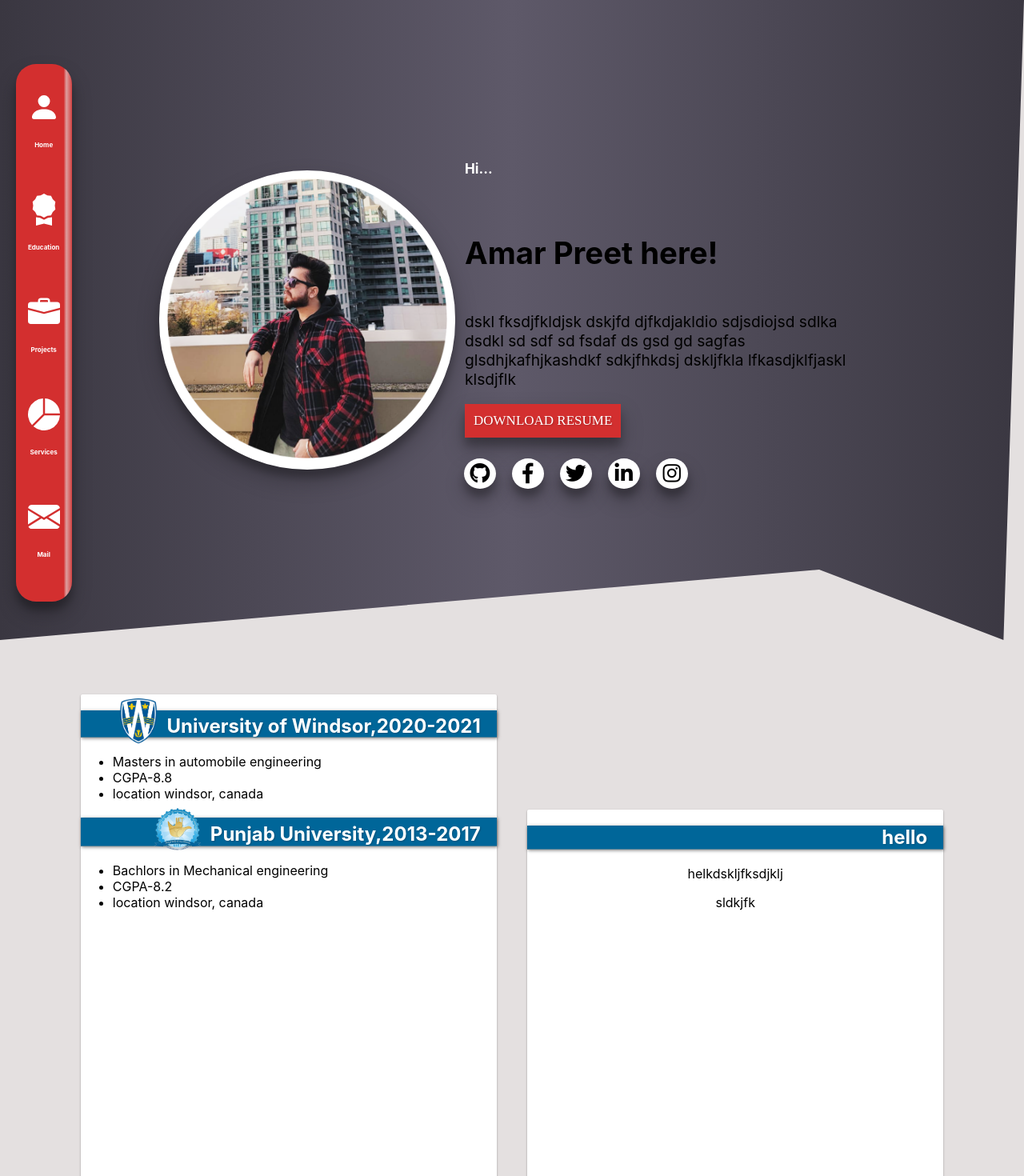
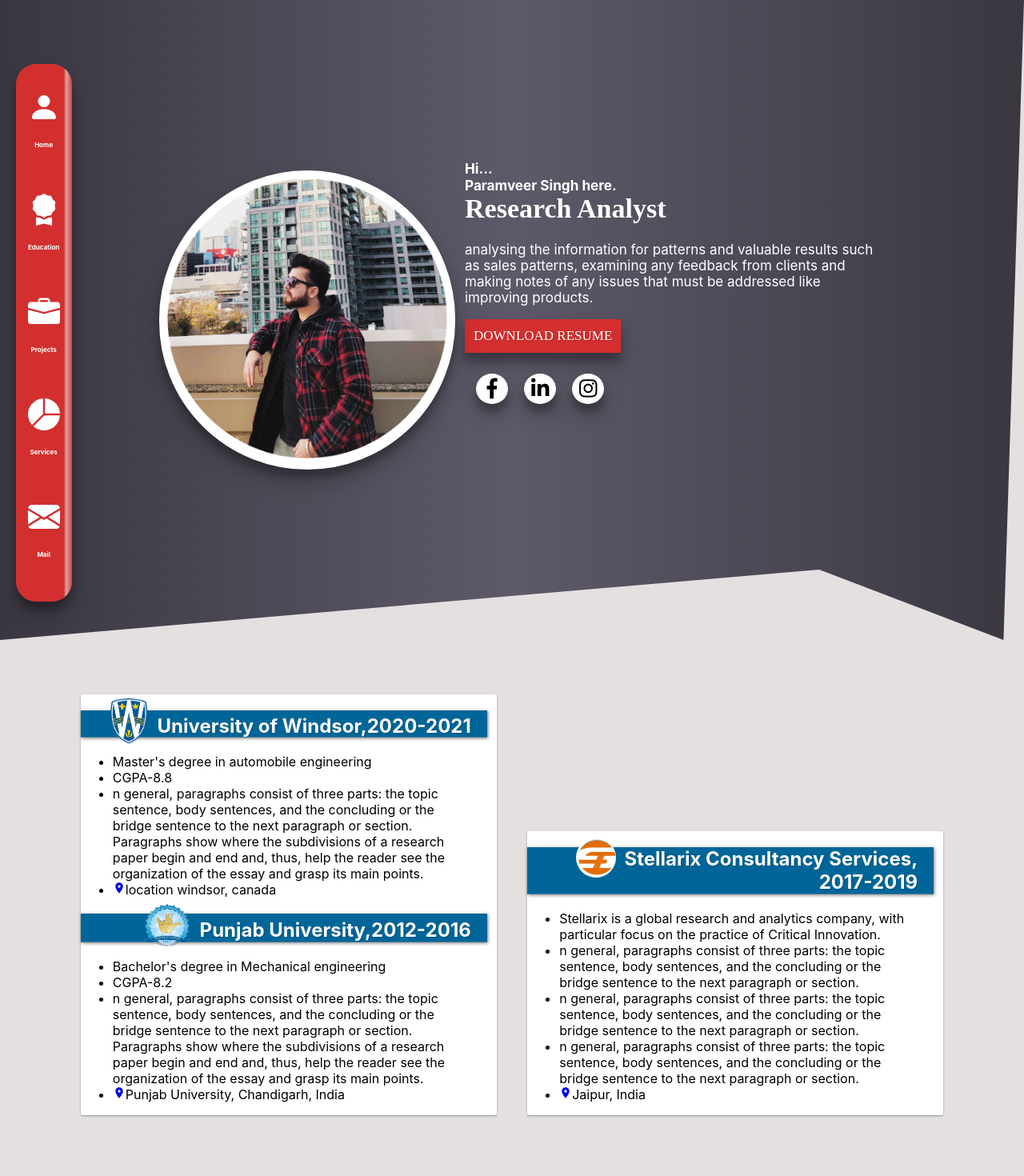
Before and after one commit to Amarpsp10/Param-s, a React (Create React App) app: page / in a window 1280 px wide. Shown: the top 1470 px of the page at 80% size. Built offline with nearby package versions, Linux system fonts and the light colour scheme.

Commit message:
intro section updated

```diff
--- a/src/components/Education-section/Edu.css
+++ b/src/components/Education-section/Edu.css
@@ -29,7 +29,7 @@
   background: #fff;
   border-radius: 2px;
   display: inline-block;
-  height: 700px;
+  /* height: 700px; */
   width: 520px;
   margin: 3rem 1.2rem;
   position: relative;
@@ -52,6 +52,7 @@
 }
 
 h2 {
+  width: 90%;
   /* height: 40px; */
   background-color: #006699;
   color: #fff;
@@ -68,4 +69,9 @@ h2 {
 
 .info-list {
   text-align: start;
+  width: 85%;
 }
+
+p {
+  color: black;
+}
--- a/src/components/Education-section/Edu.js
+++ b/src/components/Education-section/Edu.js
@@ -1,8 +1,10 @@
 import React,{Component} from 'react'
 import './Edu.css'
-import test from '../../images/building.jpg'
+import {MdLocationOn} from "react-icons/md";
+import test from '../../images/building.jpg';
 import uniw from '../../images/uniwindsor-logo.jpg'
 import unipu from '../../images/unipu-logo.png'
+import stCompany from '../../images/company-logo.png'
 export default class edu extends Component{
 
 
@@ -16,32 +18,73 @@ export default class edu extends Component{
                       <h2><img className={'uni-logo'} src={uniw} width='50px'/> University of Windsor,2020-2021</h2>
                       <ul className={'info-list'}>
                           <li>
-                              Masters in automobile engineering
+                              Master's degree in automobile engineering
                           </li>
                           <li>
                               CGPA-8.8
                           </li>
                           <li>
+                          n general, paragraphs consist of three parts: the topic sentence,
+                           body sentences, and the concluding or the bridge sentence to the
+                            next paragraph or section. Paragraphs show where the subdivisions
+                             of a research paper begin and end and, thus, help the reader see
+                             the organization of the essay and grasp its main points.
+                          </li>
+                          <li><a href='https://goo.gl/maps/DuYrdWjw7c2tSazP7' target='_blanck'>
+                              <MdLocationOn/>
+                              </a>
                               location windsor, canada
                           </li>
                       </ul>
-                      <h2><img className={'uni-logo'} src={unipu} width='60px'/> Punjab University,2013-2017</h2>
+                      <h2><img className={'uni-logo'} src={unipu} width='60px'/> Punjab University,2012-2016</h2>
                       <ul className={'info-list'}>
                           <li>
-                              Bachlors in Mechanical engineering
+                              Bachelor's degree in Mechanical engineering
                           </li>
                           <li>
                               CGPA-8.2
                           </li>
                           <li>
-                              location windsor, canada
+                          n general, paragraphs consist of three parts: the topic sentence,
+                           body sentences, and the concluding or the bridge sentence to the
+                            next paragraph or section. Paragraphs show where the subdivisions
+                             of a research paper begin and end and, thus, help the reader see
+                             the organization of the essay and grasp its main points.
+                          </li>
+                          <li><a href='https://g.page/PbUniv?share' target='_blanck'>
+                              <MdLocationOn/>
+                              </a>
+                              Punjab University, Chandigarh, India
                           </li>
                       </ul>
                   </div>
                   <div class="card card-1">
-                      <h2>hello</h2>
-                      <p>helkdskljfksdjklj</p>
-                      <p>sldkjfk</p>
+                      <h2><img className={'uni-logo'} src={stCompany} width='50px' style={{borderRadius:'50%'}}/> Stellarix Consultancy Services, 2017-2019</h2>
+                      <ul className={'info-list'}>
+                          <li>
+                          Stellarix is a global research and analytics company, with particular focus on the practice of Critical Innovation.
+                          </li>
+                          <li>
+                          n general, paragraphs consist of three parts: the topic sentence,
+                           body sentences, and the concluding or the bridge sentence to the
+                            next paragraph or section.
+                          </li>
+                          <li>
+                          n general, paragraphs consist of three parts: the topic sentence,
+                           body sentences, and the concluding or the bridge sentence to the
+                            next paragraph or section.
+                          </li>
+                          <li>
+                          n general, paragraphs consist of three parts: the topic sentence,
+                           body sentences, and the concluding or the bridge sentence to the
+                            next paragraph or section.
+                          </li>
+                          <li><a href='https://goo.gl/maps/D5diA1zVXZCssj5k8' target='_blanck'>
+                              <MdLocationOn/>
+                              </a>
+                              Jaipur, India
+                          </li>
+                      </ul>
                   </div>
                   </div>
                </section>
--- a/src/components/intro-section/Intro.css
+++ b/src/components/intro-section/Intro.css
@@ -59,10 +59,21 @@
     width: 80%;
   }
 }
+.para {
+  font-size: 17px;
+}
 
 .hi {
   font-size: 1.8;
+  margin-bottom: 5px;
   color: rgb(255, 255, 255);
+}
+.hi span {
+  font-size: 34px;
+  font-weight: bolder;
+  font-family: "Times New Roman", Times, serif;
+  color: white;
+  /* margin-top: 15px; */
 }
 .button-resume {
   background-color: #d32f2f;
@@ -86,7 +97,7 @@
 }
 
 .social-media-list {
-  margin-left: -10%;
+  margin-left: -7%;
   list-style: none;
   display: flex;
   flex-direction: row;
--- a/src/components/intro-section/Intro.js
+++ b/src/components/intro-section/Intro.js
@@ -28,26 +28,33 @@ class Intro extends Component {
                     initial={{opacity:0,x:-108,}}
                     animate={{opacity:1,x:0,}}
                     transition={{duration:2,}}
-                    >Hi...
+                    >Hi...<br/>
+                    Paramveer Singh here.<br/>
+                    <span>
+                    Research Analyst
+                    </span>
                  </motion.h6>
-                 <h1>Amar Preet here!</h1>
-                 <p className='para'>dskl fksdjfkldjsk dskjfd djfkdjakldio sdjsdiojsd sdlka dsdkl sd sdf sd fsdaf ds gsd gd sagfas glsdhjkafhjkashdkf sdkjfhkdsj dskljfkla lfkasdjklfjaskl klsdjflk </p>
+                 <p className='para'>
+                    analysing the information for patterns and valuable results such as sales patterns,
+                     examining any feedback from clients and making notes of any issues that must be addressed
+                     like improving products.
+                     </p>
                  <button className={'button-resume'}>DOWNLOAD RESUME</button>
                  <div class="social">
                      <ul className='social-media-list'>
-                        <li className='icon-back'>
+                        {/* <li className='icon-back'>
                            <a className={'media-links'} href="https://github.com/Amarpsp10" target="blank"><i class="fab fa-github icon"></i></a>
+                        </li> */}
+                        <li>
+                           <a className={'media-links'} href="https://www.facebook.com/profile.php?id=100005814643971" target="blank"><i class="fab fa-facebook-f icon"></i>    </a>
                         </li>
+                        {/* <li>
+                           <a className={'media-links'} href="https://twitter.com/Amarpsp10?s=09" target="blank"><i class="fab fa-twitter icon"></i></a>
+                        </li> */}
                         <li>
-                           <a className={'media-links'} href="https://m.facebook.com/amarps.p" target="blank"><i class="fab fa-facebook-f icon"></i>    </a>
-                        </li>
+                           <a className={'media-links'} href="http://linkedin.com/in/paramveer-singh-0a15b011a/" target="blank"><i class="fab fa-linkedin-in icon"></i></a></li>
                         <li>
-                           <a className={'media-links'} href="https://twitter.com/Amarpsp10?s=09" target="blank"><i class="fab fa-twitter icon"></i></a>
-                        </li>
-                        <li>
-                           <a className={'media-links'} href="https://www.linkedin.com/in/amar-preet-singh/" target="blank"><i class="fab fa-linkedin-in icon"></i></a></li>
-                        <li>
-                           <a className={'media-links'} href="https://www.instagram.com/amar_preet_singh_/" target="blank"><i class="fab fa-instagram icon"></i></a>
+                           <a className={'media-links'} href="https://www.instagram.com/paramveer_s7/" target="blank"><i class="fab fa-instagram icon"></i></a>
                         </li>
                        </ul>
                 </div>
--- a/src/components/mail-section/Form.css
+++ b/src/components/mail-section/Form.css
@@ -3,14 +3,8 @@
   background-image: url("../../images/building.jpg");
   background-repeat: no-repeat;
   background-size: cover;
+  background-attachment: fixed;
   height: 90vh;
-  /* background: linear-gradient(
-    90deg,
-    #413e4083 0%,
-    #8383835d 45%,
-    #413e4075 90%,
-    #413e4070 100%
-  ); */
 }
 .heading {
   color: white;
@@ -56,7 +50,6 @@
 }
 .submit:hover {
   width: 40%;
-  height: 40px;
 }
 *:focus {
   outline: none;
--- a/src/components/project-section/Projects.js
+++ b/src/components/project-section/Projects.js
@@ -14,9 +14,9 @@ export default class projects extends Component{
 
     render(){
         return(
-            <div className='body' id="projects">
-
-              <Carousel infiniteLoop={true} emulateTouch={true} autoPlay={true} interval={4000} showThumbs={false} className={'slider'}>
+            <div className='body'>
+               <div id="projects">
+              <Carousel infiniteLoop={true} emulateTouch={true} autoPlay={true} interval={4000} showThumbs={false} className={'slider'} swipeScrollTolerance={'300'}>
               <div>
                     <img src={backimg1} className={'img'}/>
                     <p className="legend">Legend 1</p>
@@ -30,6 +30,7 @@ export default class projects extends Component{
                     <p className="legend">Legend 3</p>
                 </div>
               </Carousel>
+               </div>
             </div>
         );
     }
--- a/src/components/service-section/Services.css
+++ b/src/components/service-section/Services.css
@@ -2,3 +2,8 @@
   background-color: rgb(58, 55, 65);
   height: 100vh;
 }
+
+p {
+  font-size: 20px;
+  color: white;
+}
--- a/src/components/service-section/Services.js
+++ b/src/components/service-section/Services.js
@@ -6,7 +6,17 @@ export default class services extends Component{
     render(){
         return(
            <div id="services" className='services-section'>
-               okay here is grid view
+               {/* okay here is grid view
+               <p>flasdjflkasdlfjklsdklfjk</p>
+               <p>flasdjflkasdlfjklsdklfjk</p>
+
+               <p>flasdjflkasdlfjklsdklfjk</p>
+
+               <p>flasdjflkasdlfjklsdklfjk</p>
+               <p>flasdjflkasdlfjklsdklfjk</p>
+               <p>flasdjflkasdlfjklsdklfjk</p>
+               <p>flasdjflkasdlfjklsdklfjk</p> */}
+
            </div>
         );
     }
```
Also changed, not shown: src/images/company-logo.png (added).
